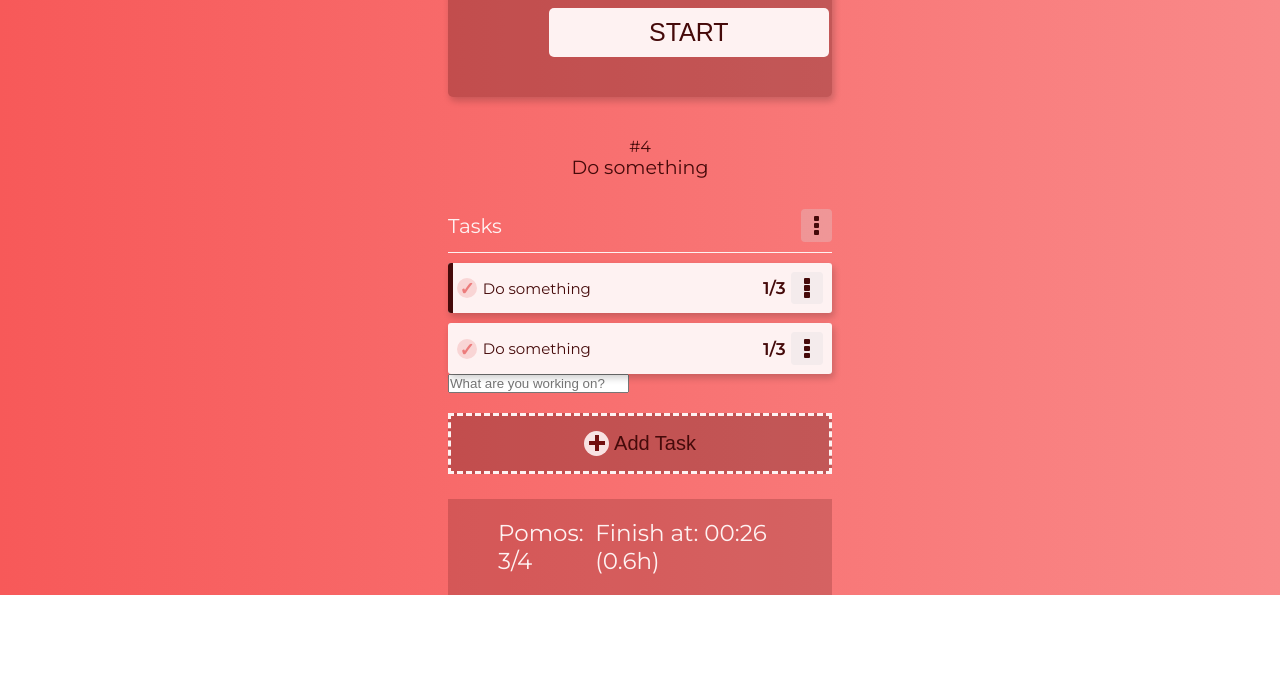
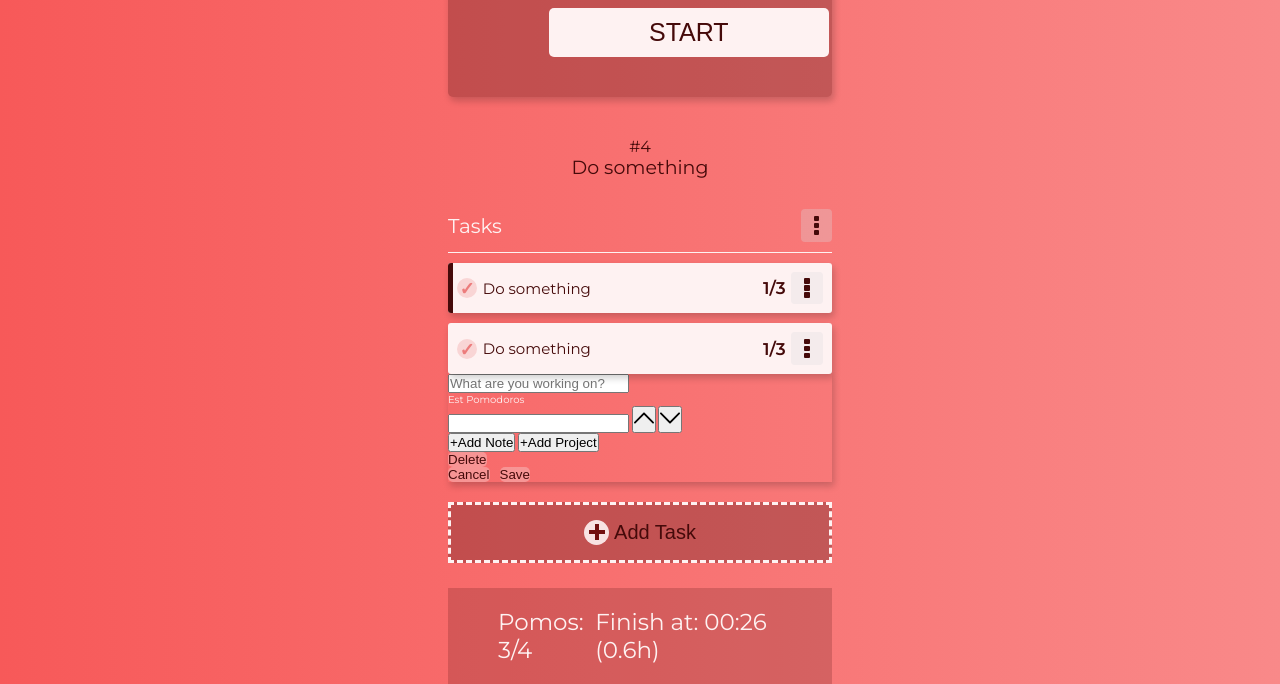
Before and after one commit to sirius-deis/pomodoro, a website built with webpack: page src/index.html in a window 1280 px wide. Shown: the part 375-1059 px from the top of the page. Before the commit the page ends 970 px from the top, so only its background shows below. Built offline with nearby package versions, Linux system fonts and the light colour scheme; files whose address does not match are found by name.

Commit message:
add form for adding tasks template

```diff
--- a/src/assets/partials/_base.scss
+++ b/src/assets/partials/_base.scss
@@ -58,6 +58,17 @@ body {
     display: none;
 }
 
+.left,
+.right {
+    display: flex;
+    align-items: center;
+    gap: 1rem;
+}
+
+.row {
+    width: 100%;
+}
+
 .rotatable {
     animation: rotate 0.3s ease-out 1 forwards;
 }
--- /dev/null
+++ b/src/assets/partials/_form.scss
@@ -0,0 +1,27 @@
+.form {
+    box-shadow: $shadow;
+
+    &__header {
+    }
+
+    &_title {
+    }
+
+    &__desc {
+    }
+
+    &__amount {
+    }
+
+    &__arrow {
+    }
+
+    &__addition {
+    }
+
+    &__footer {
+    }
+
+    &__btn {
+    }
+}
--- a/src/assets/partials/_header.scss
+++ b/src/assets/partials/_header.scss
@@ -24,9 +24,3 @@
         padding: 0.7rem 1.5rem;
     }
 }
-
-.right {
-    display: flex;
-    align-items: center;
-    gap: 1rem;
-}
--- a/src/assets/style.scss
+++ b/src/assets/style.scss
@@ -6,3 +6,4 @@
 @import 'partials/desc';
 @import 'partials/menu';
 @import 'partials/tasks';
+@import 'partials/form';
--- a/src/index.html
+++ b/src/index.html
@@ -100,12 +100,54 @@
                                 </button>
                             </li>
                         </ul>
-                        <form class="tasks__form">
-                            <input
+                        <form class="form">
+                            <header class="form__header">
+                                <input
                                 type="text"
                                 placeholder="What are you working on?"
-                                class="tasks__title"
+                                class="form__title"
                             />
+                            </header>
+                            <label for="amount" class="form__desc"
+                                >Est Pomodoros</label
+                            >
+                            <div class="row">
+                                <input
+                                    type="number"
+                                    name="amount"
+                                    id="amount"
+                                    class="form__amount"
+                                />
+                                <button class="form__arrow">
+                                    <img
+                                        src="public/icons/up-arrow.svg"
+                                        alt="arrow up"
+                                        width="20"
+                                        height="20"
+                                    />
+                                </button class="form__arrow">
+                                <button>
+                                    <img
+                                        src="public/icons/down-arrow.svg"
+                                        alt="arrow down"
+                                        width="20"
+                                        height="20"
+                                    />
+                                </button>
+                            </div>
+                            <div class="row">
+                                <button class="form__addition">+Add Note</button>
+                                <button class="form__addition">+Add Project</button>
+                            </div>
+                            <footer class="form__footer">
+                                <div class="left">
+                                    <button class="form__btn btn">Delete</button>
+                                </div>
+                                <div class="right">
+                                    <button class="form__btn btn">Cancel</button>
+                                    <button class="form__btn btn">Save</button>
+                                </div>
+                            </footer>
                         </form>
                         <button class="tasks__add">
                             <div class="plus"></div>
```
Also changed, not shown: src/assets/icons/down-arrow.svg (added), src/assets/icons/up-arrow.svg (added).
